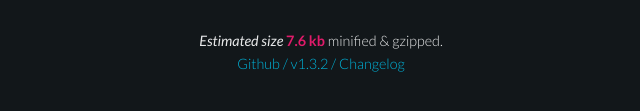
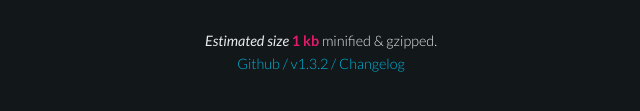
Before and after one commit to leojavier/aragonite-site, a website: page index.html in a window 1280 px wide. Shown: the part 461-572 px from the top of the page, 319-959 px from the left. Drawn offline with Linux system fonts and the light colour scheme.

Commit message:
updating file size

```diff
--- a/css/style.css
+++ b/css/style.css
@@ -1,3 +1,4 @@
+/* Generated by less 2.5.1 */
 html,
 body {
   height: 100%;
--- a/index.html
+++ b/index.html
@@ -38,7 +38,7 @@
                     <a href="#howpage" class="square-button" data-menuanchor="homepage">DOCUMENTATION</a>
 
                     <p>
-                        <i>Estimated size</i> <strong> 7.6 kb</strong> minified & gzipped. <br />
+                        <i>Estimated size</i> <strong> 1 kb</strong> minified & gzipped. <br />
                         <a href="#">Github  /  v1.3.2  /</a> <a href="#">Changelog</a>
                     </p>
                 </div>
```
